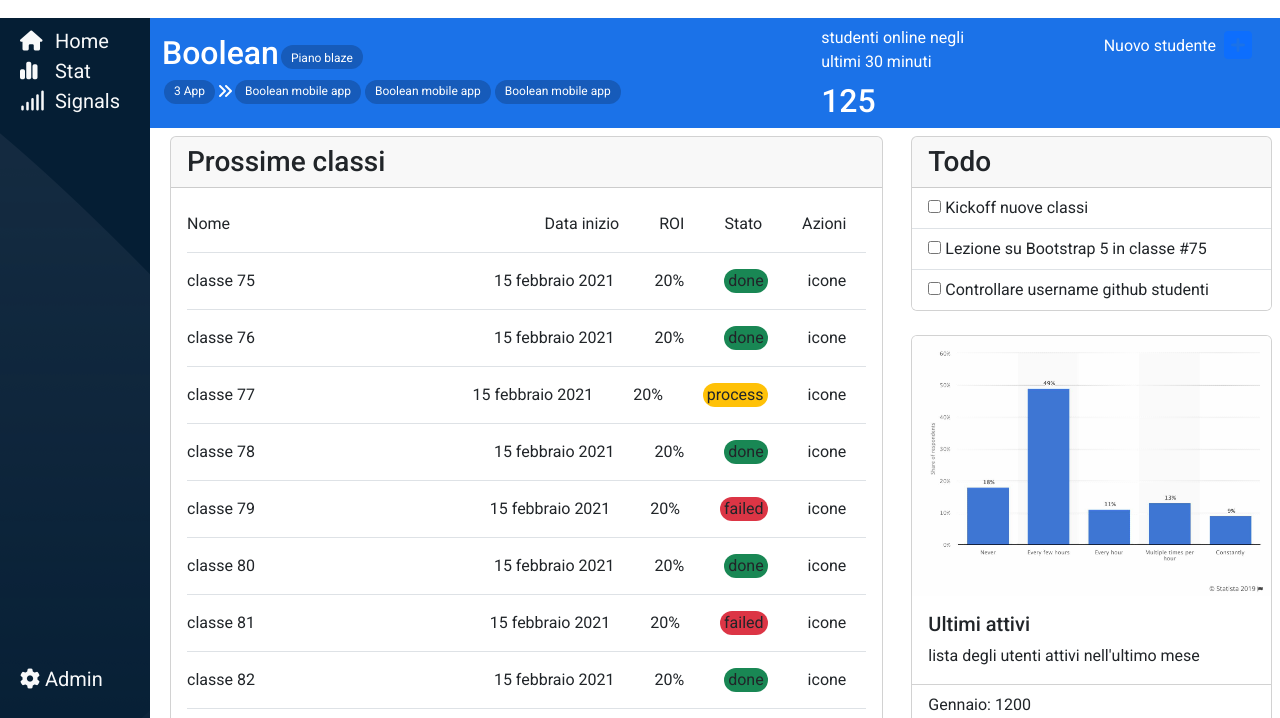
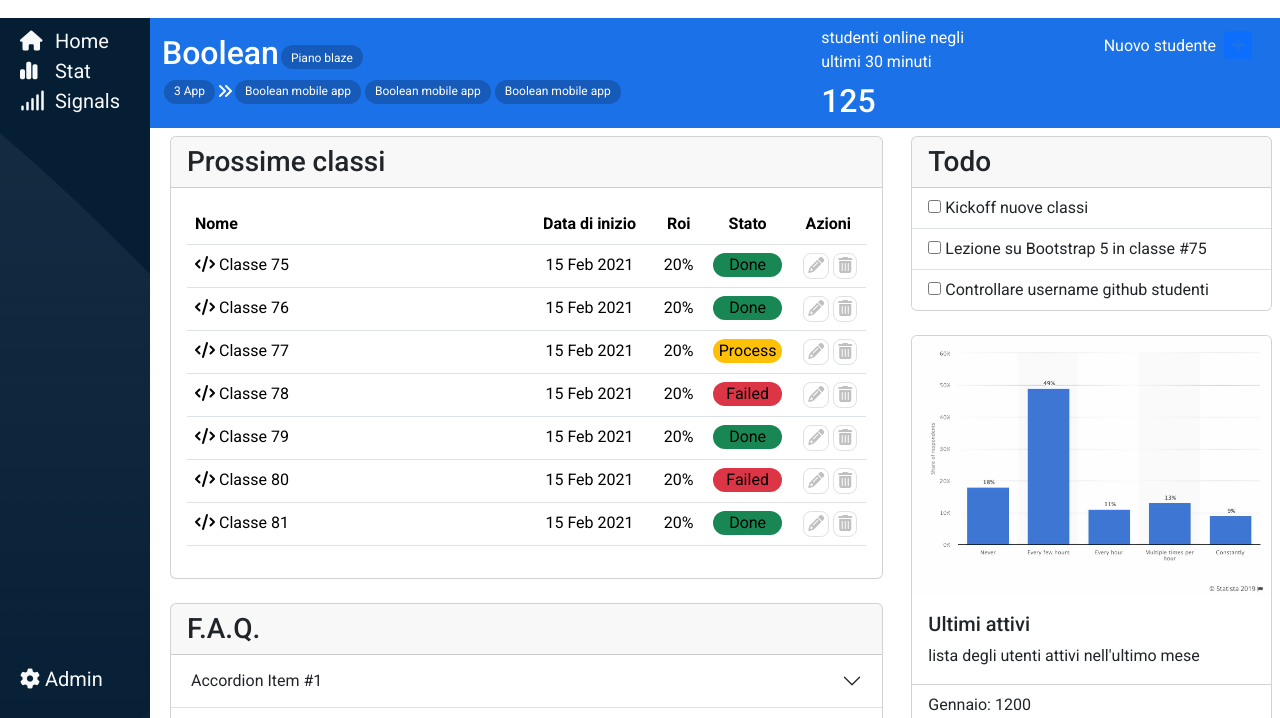
Before and after one commit to GiacomoBozzolino/html-css-bootstrap-dashboard, a plain HTML site: page index.html in a window 1280 px wide. Shown: the part 82-800 px from the top of the page. Drawn offline with nearby package versions, Linux system fonts and the light colour scheme.

Commit message:
[FEAT]sostituzione struttura I card con tabella

```diff
--- a/css/style.css
+++ b/css/style.css
@@ -108,6 +108,7 @@
     background-color: darkred;
 }
 
+
 /* .right-dashboard{
 
     background-color: rgb(2, 79, 43);
--- a/index.html
+++ b/index.html
@@ -159,121 +159,131 @@
                             <div class="card w-100">
                                 <h3 class="card-header">Prossime classi</h3>
                                 <div class="card-body">
-                                    <div class="card-text d-flex justify-content-between border-bottom pt-2">
-                                        <div>Nome</div>
-                                        <div>
-                                            <ul class="d-flex card-list justify-content-between">
-                                                <li class="d-none d-xl-block">Data inizio</li>
-                                                <li class="d-none d-xl-block">ROI</li>
-                                                <li>Stato</li>
-                                                <li>Azioni</li>
-                                            </ul>
+                                    <table class="table ">
+                                        <thead>
+                                          <tr>
+                                            <th  class="w-50" scope="col">Nome</th>
+                                            <th class="text-center" scope="col">Data di inizio</th>
+                                            <th class="text-center" scope="col">Roi</th>
+                                            <th class="text-center" scope="col">Stato</th>
+                                            <th class="text-center" scope="col">Azioni</th>
+                                          </tr>
+                                        </thead>
+                                        <tbody>
+                                          <tr>
+                                            <td> <i class="fa-solid fa-code"></i> Classe 75</td>
+                                            <td class="text-center">15 Feb 2021</td>
+                                            <td class="text-center">20%</td>
+                                            <td class="text-center">
+                                                <div class="bg-success rounded-pill ">Done</div>
+                                            </td>
+                                            <td class="text-center d-flex justify-content-center px-1 ">
+                                                <div class="rounded-3 border border-grey px-1 mx-1">
+                                                    <i class="fa-solid fa-pencil rounded-3" style="color: #c0c0c0;"></i>
                                                 </div>
+                                                <div class="rounded-3 border border-grey px-1">
+                                                    <i class="fa-solid fa-trash-can" style="color: #c0c0c0;"></i>
                                                 </div>
-                                    <div class="card-text d-flex justify-content-between border-bottom pt-3">
-                                        <div> classe 75</div>
-                                        <div >
-                                            <ul class="d-flex card-list justify-content-between">
-                                                <li class="d-none d-xl-block"> 15 febbraio 2021</li>
-                                                <li class="d-none d-xl-block"> 20%</li>
-                                                <li>
-                                                    <div class="bg-success rounded-pill px-1 ">done</div>
-                                                </li>
-                                                <li> icone</li>
-                                            </ul>
+                                            </td>
+                                          </tr>
+                                          <tr>
+                                            <td> <i class="fa-solid fa-code"></i> Classe 76</td>
+                                            <td class="text-center">15 Feb 2021</td>
+                                            <td class="text-center">20%</td>
+                                            <td class="text-center">
+                                                <div class="bg-success rounded-pill ">Done</div>
+                                            </td>
+                                            <td class="text-center d-flex justify-content-center px-1 ">
+                                                <div class="rounded-3 border border-grey px-1 mx-1">
+                                                    <i class="fa-solid fa-pencil rounded-3" style="color: #c0c0c0;"></i>
                                                 </div>
+                                                <div class="rounded-3 border border-grey px-1">
+                                                    <i class="fa-solid fa-trash-can" style="color: #c0c0c0;"></i>
                                                 </div>
-                                    <div class="card-text d-flex justify-content-between border-bottom pt-3">
-                                        <div> classe 76</div>
-                                        <div >
-                                            <ul class="d-flex card-list">
-                                                <li class="d-none d-xl-block"> 15 febbraio 2021</li>
-                                                <li class="d-none d-xl-block"> 20%</li>
-                                                <li>
-                                                    <div class="bg-success rounded-pill px-1">done</div>
-                                                </li>
-                                                <li> icone</li>
-                                            </ul>
+                                            </td>
+                                          </tr>
+                                          <tr>
+                                            <td > <i class="fa-solid fa-code"></i> Classe 77</td>
+                                            <td class="text-center">15 Feb 2021</td>
+                                            <td class="text-center">20%</td>
+                                            <td class="text-center">
+                                                <div class="bg-warning rounded-pill ">Process</div>
+                                            </td>
+                                            <td class="text-center d-flex justify-content-center px-1 ">
+                                                <div class="rounded-3 border border-grey px-1 mx-1">
+                                                    <i class="fa-solid fa-pencil rounded-3" style="color: #c0c0c0;"></i>
                                                 </div>
+                                                <div class="rounded-3 border border-grey px-1">
+                                                    <i class="fa-solid fa-trash-can" style="color: #c0c0c0;"></i>
                                                 </div>
-                                    <div class="card-text d-flex justify-content-between border-bottom pt-3">
-                                        <div> classe 77</div>
-                                        <div >
-                                            <ul class="d-flex card-list justify-content-between">
-                                                <li class="d-none d-xl-block"> 15 febbraio 2021</li>
-                                                <li class="d-none d-xl-block"> 20%</li>
-                                                <li class="text-center">
-                                                    <div class="bg-warning rounded-pill px-1">process</div>
-                                                </li>
-                                                <li> icone</li>
-                                            </ul>
+                                            </td>
+                                          </tr>
+                                          <tr>
+                                            <td> <i class="fa-solid fa-code"></i> Classe 78</td>
+                                            <td class="text-center">15 Feb 2021</td>
+                                            <td class="text-center">20%</td>
+                                            <td class="text-center">
+                                                <div class="bg-danger rounded-pill ">Failed</div>
+                                            </td>
+                                            <td class="text-center d-flex justify-content-center px-1 ">
+                                                <div class="rounded-3 border border-grey px-1 mx-1">
+                                                    <i class="fa-solid fa-pencil rounded-3" style="color: #c0c0c0;"></i>
                                                 </div>
+                                                <div class="rounded-3 border border-grey px-1">
+                                                    <i class="fa-solid fa-trash-can" style="color: #c0c0c0;"></i>
                                                 </div>
-                                    <div class="card-text d-flex justify-content-between border-bottom pt-3">
-                                        <div> classe 78</div>
-                                        <div >
-                                            <ul class="d-flex card-list text-center ">
-                                                <li class="d-none d-xl-block"> 15 febbraio 2021</li>
-                                                <li class="d-none d-xl-block"> 20%</li>
-                                                <li>
-                                                    <div class="bg-success rounded-pill px-1">done</div>
-                                                </li>
-                                                <li> icone</li>
-                                            </ul>
+                                            </td>
+                                          </tr>
+                                          <tr>
+                                            <td > <i class="fa-solid fa-code"></i> Classe 79</td>
+                                            <td class="text-center">15 Feb 2021</td>
+                                            <td class="text-center">20%</td>
+                                            <td class="text-center">
+                                                <div class="bg-success rounded-pill ">Done</div>
+                                            </td>
+                                            <td class="text-center d-flex justify-content-center px-1 ">
+                                                <div class="rounded-3 border border-grey px-1 mx-1">
+                                                    <i class="fa-solid fa-pencil rounded-3" style="color: #c0c0c0;"></i>
                                                 </div>
+                                                <div class="rounded-3 border border-grey px-1">
+                                                    <i class="fa-solid fa-trash-can" style="color: #c0c0c0;"></i>
                                                 </div>
-                                    <div class="card-text d-flex justify-content-between border-bottom pt-3">
-                                        <div> classe 79</div>
-                                        <div >
-                                            <ul class="d-flex card-list text-center">
-                                                <li class="d-none d-xl-block"> 15 febbraio 2021</li>
-                                                <li class="d-none d-xl-block"> 20%</li>
-                                                <li>
-                                                    <div class="bg-danger rounded-pill px-1">failed</div>
-                                                </li>
-                                                <li> icone</li>
-                                            </ul>
+                                            </td>
+                                          </tr>
+                                          <tr>
+                                            <td > <i class="fa-solid fa-code"></i> Classe 80</td>
+                                            <td class="text-center">15 Feb 2021</td>
+                                            <td class="text-center">20%</td>
+                                            <td class="text-center">
+                                                <div class="bg-danger rounded-pill ">Failed</div>
+                                            </td>
+                                            <td class="text-center d-flex justify-content-center px-1 ">
+                                                <div class="rounded-3 border border-grey px-1 mx-1">
+                                                    <i class="fa-solid fa-pencil rounded-3" style="color: #c0c0c0;"></i>
                                                 </div>
+                                                <div class="rounded-3 border border-grey px-1">
+                                                    <i class="fa-solid fa-trash-can" style="color: #c0c0c0;"></i>
                                                 </div>
-                                    <div class="card-text d-flex justify-content-between border-bottom pt-3">
-                                        <div> classe 80</div>
-                                        <div >
-                                            <ul class="d-flex card-list">
-                                                <li class="d-none d-xl-block"> 15 febbraio 2021</li>
-                                                <li class="d-none d-xl-block"> 20%</li>
-                                                <li>
-                                                    <div class="bg-success rounded-pill px-1">done</div>
-                                                </li>
-                                                <li> icone</li>
-                                            </ul>
+                                            </td>
+                                          </tr>
+                                          <tr>
+                                            <td > <i class="fa-solid fa-code"></i> Classe 81</td>
+                                            <td class="text-center">15 Feb 2021</td>
+                                            <td class="text-center">20%</td>
+                                            <td class="text-center">
+                                                <div class="bg-success rounded-pill ">Done</div>
+                                            </td>
+                                            <td class="text-center d-flex justify-content-center px-1 ">
+                                                <div class="rounded-3 border border-grey px-1 mx-1">
+                                                    <i class="fa-solid fa-pencil rounded-3" style="color: #c0c0c0;"></i>
                                                 </div>
+                                                <div class="rounded-3 border border-grey px-1">
+                                                    <i class="fa-solid fa-trash-can" style="color: #c0c0c0;"></i>
                                                 </div>
-                                    <div class="card-text d-flex justify-content-between border-bottom pt-3">
-                                        <div> classe 81</div>
-                                        <div >
-                                            <ul class="d-flex card-list">
-                                                <li class="d-none d-xl-block"> 15 febbraio 2021</li>
-                                                <li class="d-none d-xl-block"> 20%</li>
-                                                <li>
-                                                    <div class="bg-danger rounded-pill px-1">failed</div>
-                                                </li>
-                                                <li> icone</li>
-                                            </ul>
-                                        </div>
-                                    </div>
-                                    <div class="card-text d-flex justify-content-between border-bottom pt-3">
-                                        <div> classe 82</div>
-                                        <div >
-                                            <ul class="d-flex card-list">
-                                                <li class="d-none d-xl-block"> 15 febbraio 2021</li>
-                                                <li class="d-none d-xl-block"> 20%</li>
-                                                <li>
-                                                    <div class="bg-success rounded-pill px-1">done</div>
-                                                </li>
-                                                <li> icone</li>
-                                            </ul>
-                                        </div>
-                                    </div>
+                                            </td>
+                                          </tr>
+                                        </tbody>
+                                      </table>
                                 </div>
                             </div>
                             <div class="card w-100 mt-4">
```
Lines whose indentation alone changed are shown as unchanged.
